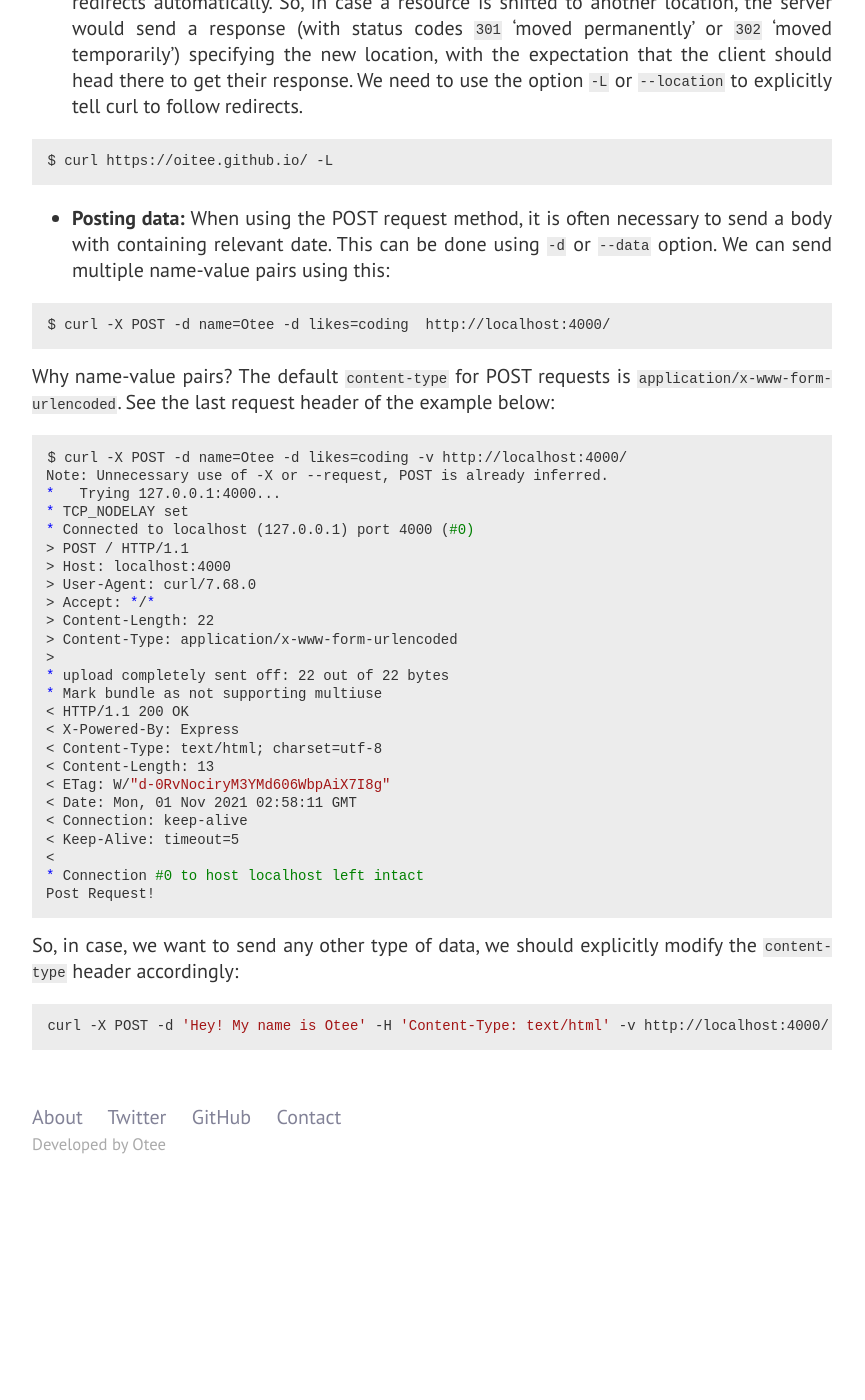
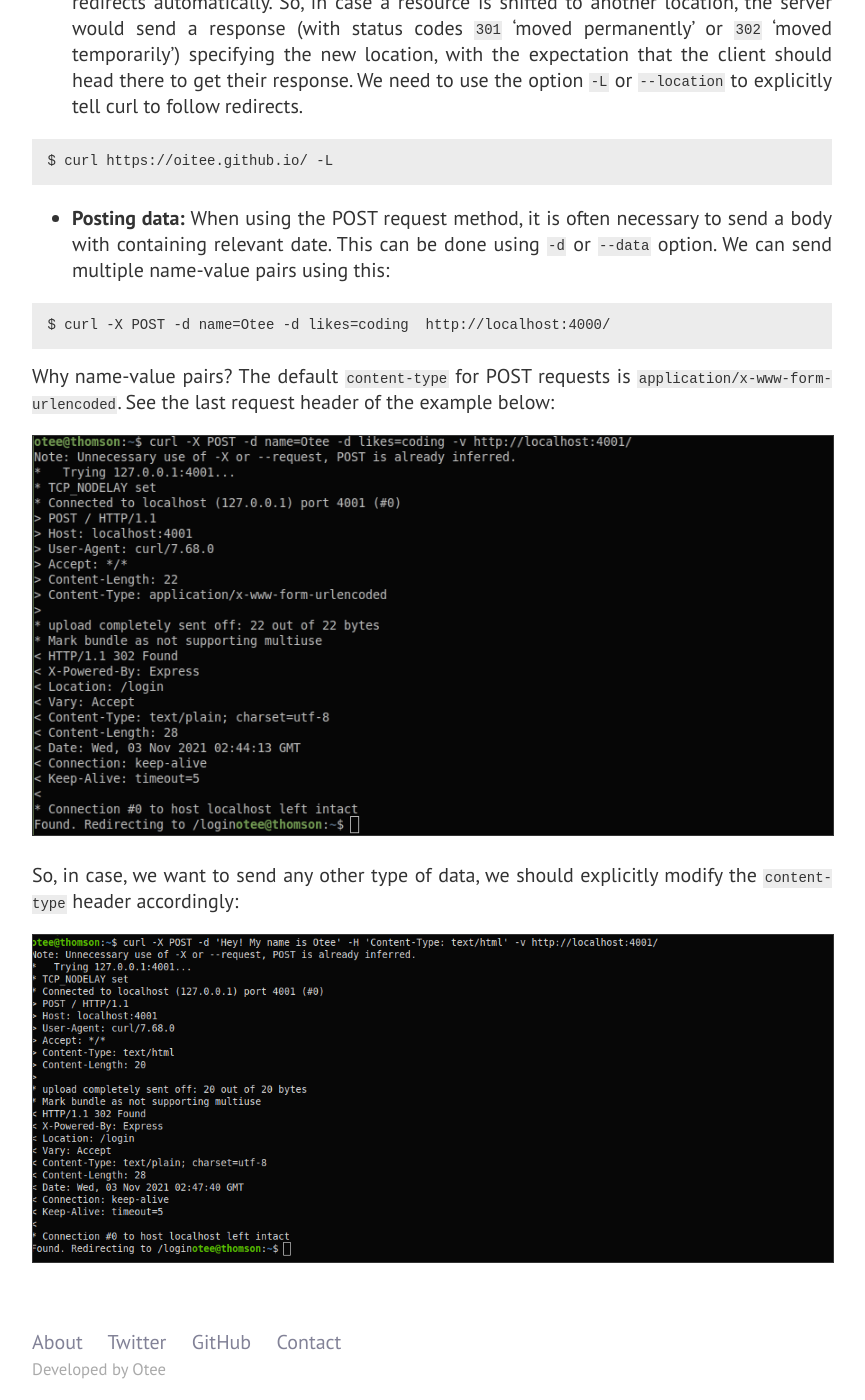
Before and after one commit to oitee/oitee.github.io, a Jekyll site: the page built from _posts/2021-11-03-HTTP-explainer.md, in a window 1280 px wide and 1400 px high, scrolled down 7620 px. Shown: the whole window, without its empty margins (208-1073 px from the left). Built offline with Jekyll 4.4.1, drawn with Linux system fonts in a browser that asks for light colours; some web fonts are replaced; before the commit the page ends 8795 px from its top, so only the background shows below that.

Commit message:
Add image

````diff
--- a/_posts/2021-11-03-HTTP-explainer.md
+++ b/_posts/2021-11-03-HTTP-explainer.md
@@ -197,36 +197,10 @@ $ curl -X POST -d name=Otee -d likes=coding  http://localhost:4000/
 
 Why name-value pairs? The default `content-type` for POST requests is `application/x-www-form-urlencoded`. See the last request header of the example below:
 
-```bash
-$ curl -X POST -d name=Otee -d likes=coding -v http://localhost:4000/
-Note: Unnecessary use of -X or --request, POST is already inferred.
-*   Trying 127.0.0.1:4000...
-* TCP_NODELAY set
-* Connected to localhost (127.0.0.1) port 4000 (#0)
-> POST / HTTP/1.1
-> Host: localhost:4000
-> User-Agent: curl/7.68.0
-> Accept: */*
-> Content-Length: 22
-> Content-Type: application/x-www-form-urlencoded
->
-* upload completely sent off: 22 out of 22 bytes
-* Mark bundle as not supporting multiuse
-< HTTP/1.1 200 OK
-< X-Powered-By: Express
-< Content-Type: text/html; charset=utf-8
-< Content-Length: 13
-< ETag: W/"d-0RvNociryM3YMd606WbpAiX7I8g"
-< Date: Mon, 01 Nov 2021 02:58:11 GMT
-< Connection: keep-alive
-< Keep-Alive: timeout=5
-<
-* Connection #0 to host localhost left intact
-Post Request!
-```
+<img src="/assets/images/http_curl_post_data.png" alt="Default content-type header" border="1px" width="100%"/>
+
+
 
 So, in case, we want to send any other type of data, we should explicitly modify the `content-type` header accordingly:
 
-```bash
-curl -X POST -d 'Hey! My name is Otee' -H 'Content-Type: text/html' -v http://localhost:4000/
-```
+<img src="/assets/images/http_curl_post_text.png" alt="Text/html content-type header" border="1px" width="100%"/>
````
Also changed, not shown: assets/images/http_curl_post_data.png (added), assets/images/http_curl_post_text.png (added).
